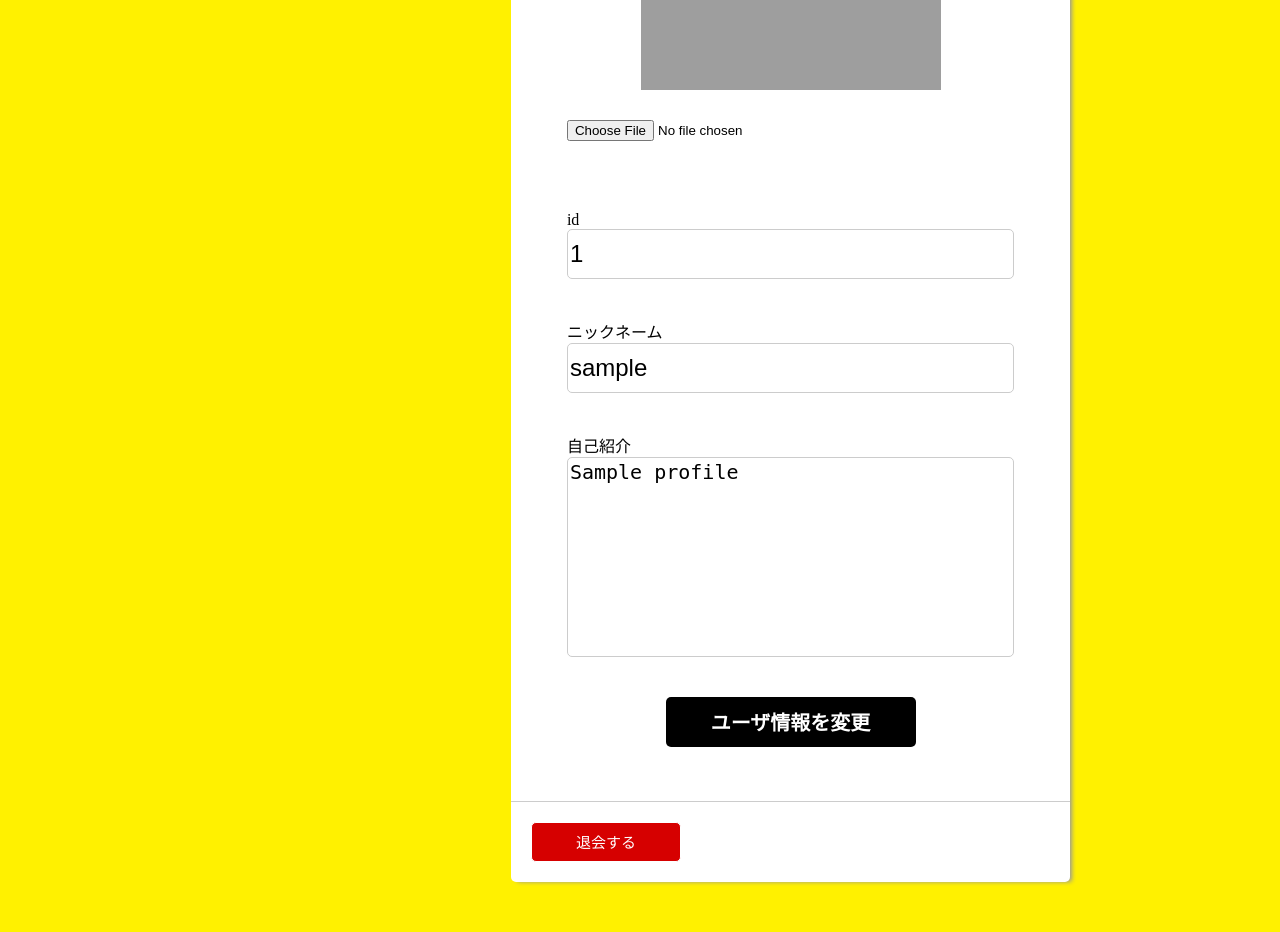
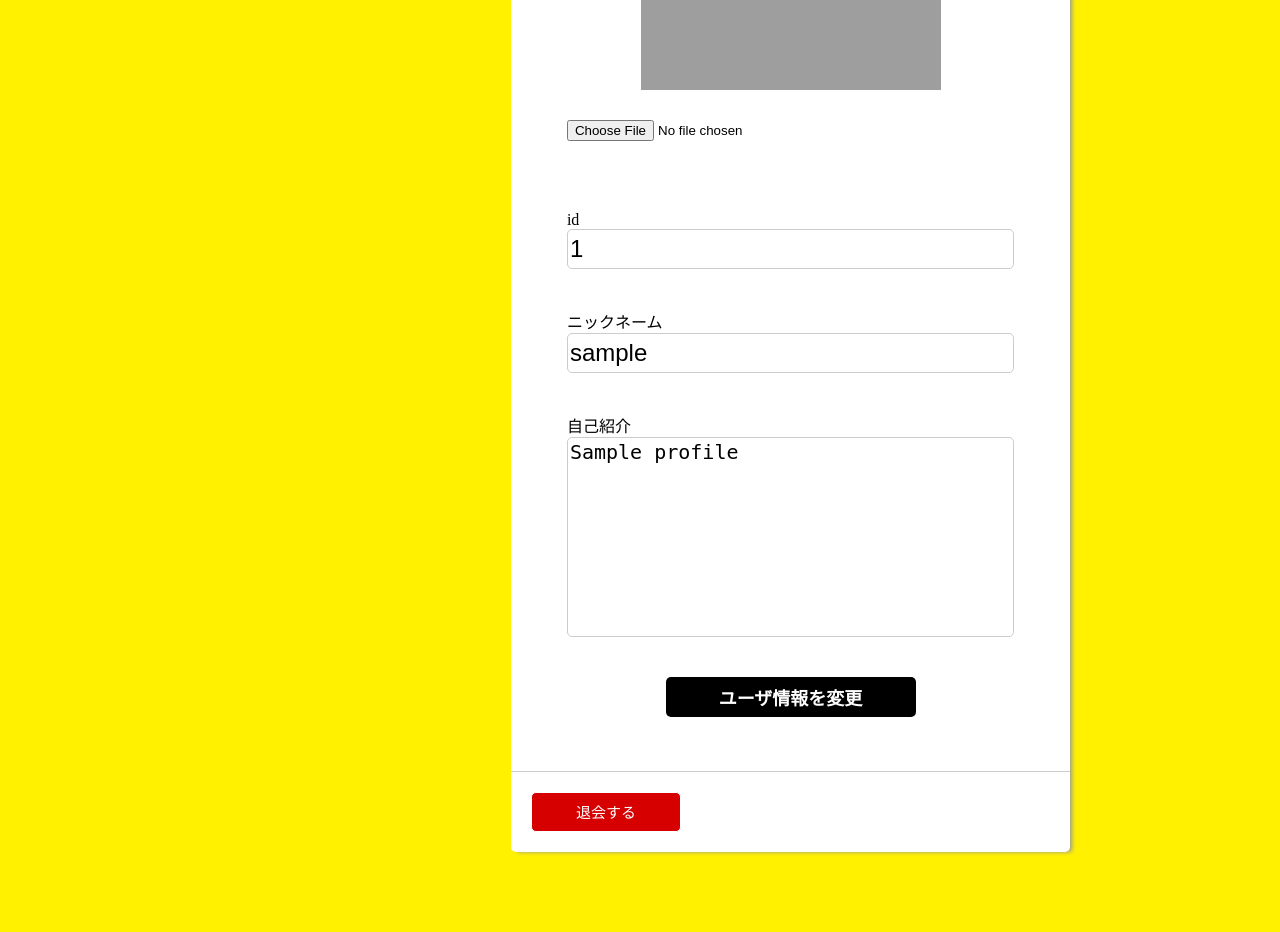
Before and after one commit to masayanagawa/jirosta, a Django app: template templates/setting/index.html in a window 1280 px wide. Shown: the part 547-1479 px from the top of the page. After the commit the page ends 1402 px from the top, so only its background shows below. Run offline with Django 3.2, Linux system fonts and the light colour scheme; the template is opened without the code that fills it: most values are stand-ins (such as "Sample title", 1, 10 or a date in 2020); grey boxes are pictures that could not be loaded.

Commit message:
make heroku

```diff
--- a/static/css/setting/setting.css
+++ b/static/css/setting/setting.css
@@ -105,7 +105,7 @@ h1 {
 
 .data_setting .text {
     width: 100%;
-    height: 50px;
+    height: 40px;
     font-size: 24px;
     border-radius: 5px;
     border-style: none;
@@ -158,8 +158,8 @@ h1 {
     margin: 20px 0;
     background-color: #000;
     width: 250px;
-    height: 50px;
-    font-size: 20px;
+    height: 40px;
+    font-size: 18px;
     color: #fff;
     font-weight: bolder;
     border-style: none;
@@ -247,7 +247,7 @@ input[type="file"] {
 
 .pw .text {
     width: 100%;
-    height: 50px;
+    height: 40px;
     font-size: 26px;
     border-radius: 5px;
     border-style: none;
--- a/templates/app/top.html
+++ b/templates/app/top.html
@@ -96,7 +96,7 @@
                                         {% endif %}
                                         <p class="fa_count {{i.id}}_count">{{ i.fa_count }}</p>
                                     </div>
-                                    <p class="textView"><span class="user">{{ i.userid }}</span><span class="blog">{{ i.text }}</span></p>
+                                    <p class="textView"><span class="user">{{ i.userid }}</span><span class="blog">{{ i.text | linebreaksbr }}</span></p>
                                     <p class="date">{{ i.date }}</p>
                                 </div>
                             </div>
--- a/templates/user/index.html
+++ b/templates/user/index.html
@@ -118,7 +118,7 @@
                                     {% endif %}
                                     <p class="fa_count {{i.id}}_count">{{ i.fa_count }}</p>
                                 </div>
-                                <p class="textView"><span class="user">{{ i.userid }}</span><span class="blog">{{ i.text }}</span></p>
+                                <p class="textView"><span class="user">{{ i.userid }}</span><span class="blog">{{ i.text | linebreaksbr }}</span></p>
                                 <p class="date">{{ i.date }}</p>
                             </div>
                         </div>
```
Also changed, not shown: db.sqlite3.
